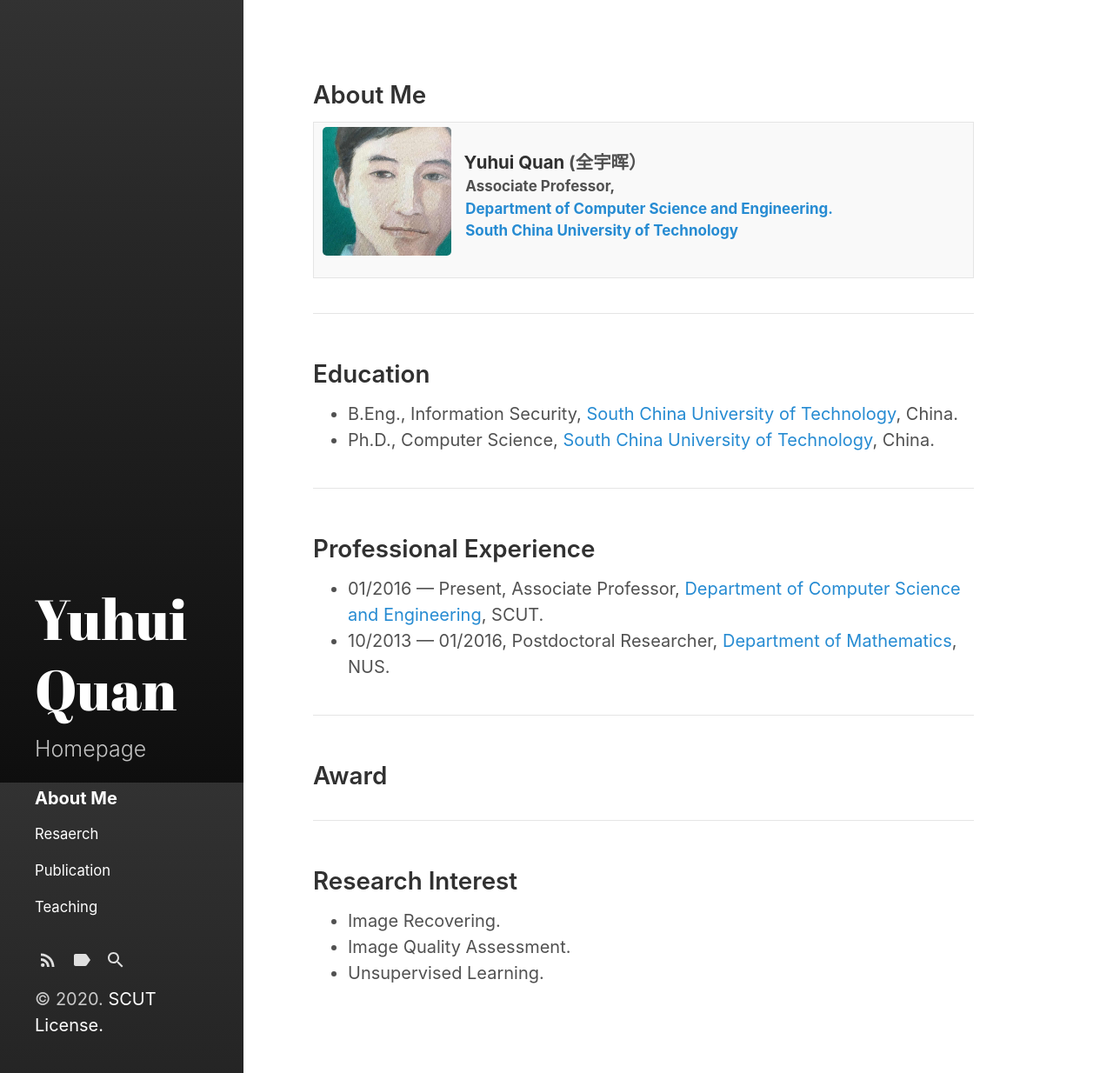
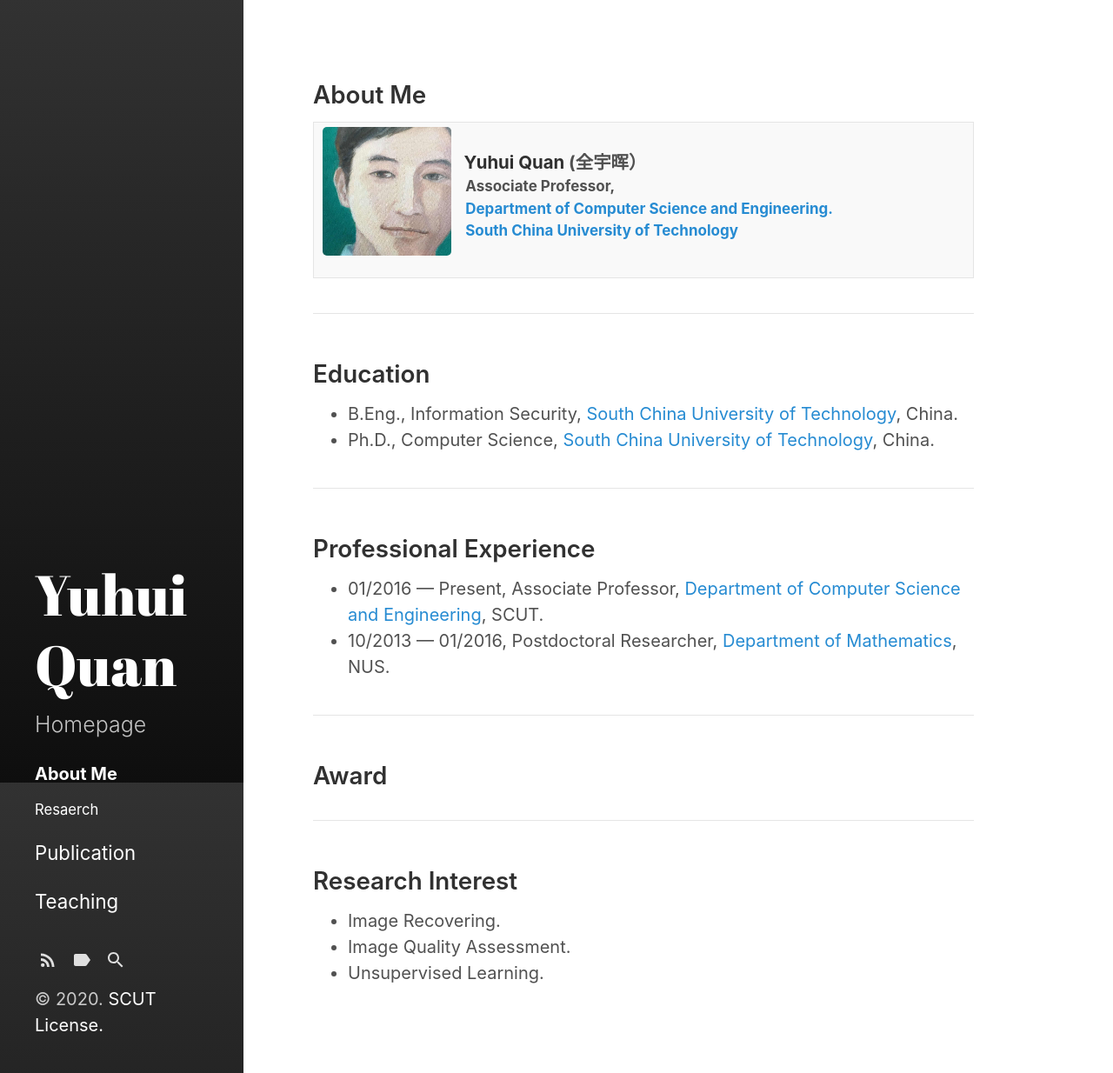
Before and after one commit to Dofboom/Dofboom.github.io, a Jekyll site: the page built from index.html, in a window 1280 px wide and 1234 px high. Shown: the whole window at 87% size. Built offline with Jekyll 4.4.1, drawn with Linux system fonts in a browser that asks for light colours; the list of posts is cut into pages by our own code.

Commit message:
Update category-links.html

```diff
--- a/_includes/category-links.html
+++ b/_includes/category-links.html
@@ -6,7 +6,7 @@
   {% if node.title != null %}
     {% if node.layout == "category" %}
       <a class="category-link {% if page.url == node.url %} active{% endif %}"
-          href="{{ node.url | relative_url }}"><font size=5.8>{{ node.title }}</font></a>
+          href="{{ node.url | relative_url }}"><font size=6>{{ node.title }}</font></a>
     {% endif %}
   {% endif %}
 {% endfor %}
```
